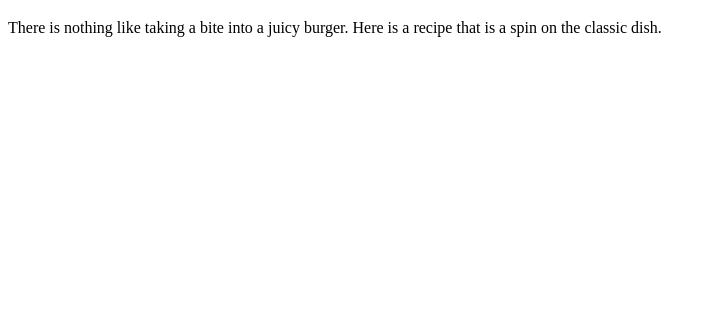
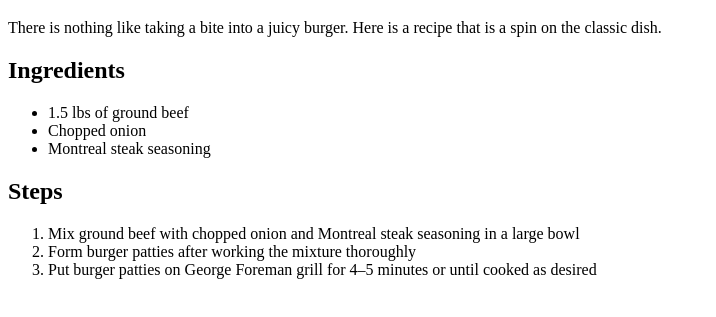
Before and after one commit to ntrierw/odin-recipes, a plain HTML site: page recipes/burger.html in a window 1280 px wide. Shown: the part 61-378 px from the top of the page, without its empty margins (0-716 px from the left). Drawn offline with Linux system fonts and the light colour scheme.

Commit message:
Added Ingredients and Steps sections
Added the additional info to burger.html

```diff
--- a/recipes/burger.html
+++ b/recipes/burger.html
@@ -13,5 +13,20 @@
 a juicy burger. Here is a recipe that is a
 spin on the classic dish.
     </p>
-  </body>
+<h2>Ingredients</h2>
+
+<ul>
+<li>1.5 lbs of ground beef</li>
+<li>Chopped onion</li>
+<li>Montreal steak seasoning</li>
+</ul>
+
+<h2>Steps</h2>
+
+<ol>
+<li>Mix ground beef with chopped onion and Montreal steak seasoning in a large bowl</li>
+<li>Form burger patties after working the mixture thoroughly</li>
+<li>Put burger patties on George Foreman grill for 4&#8211;5 minutes or until cooked as desired</li>
+</ol>
+</body>
 </html>
```
